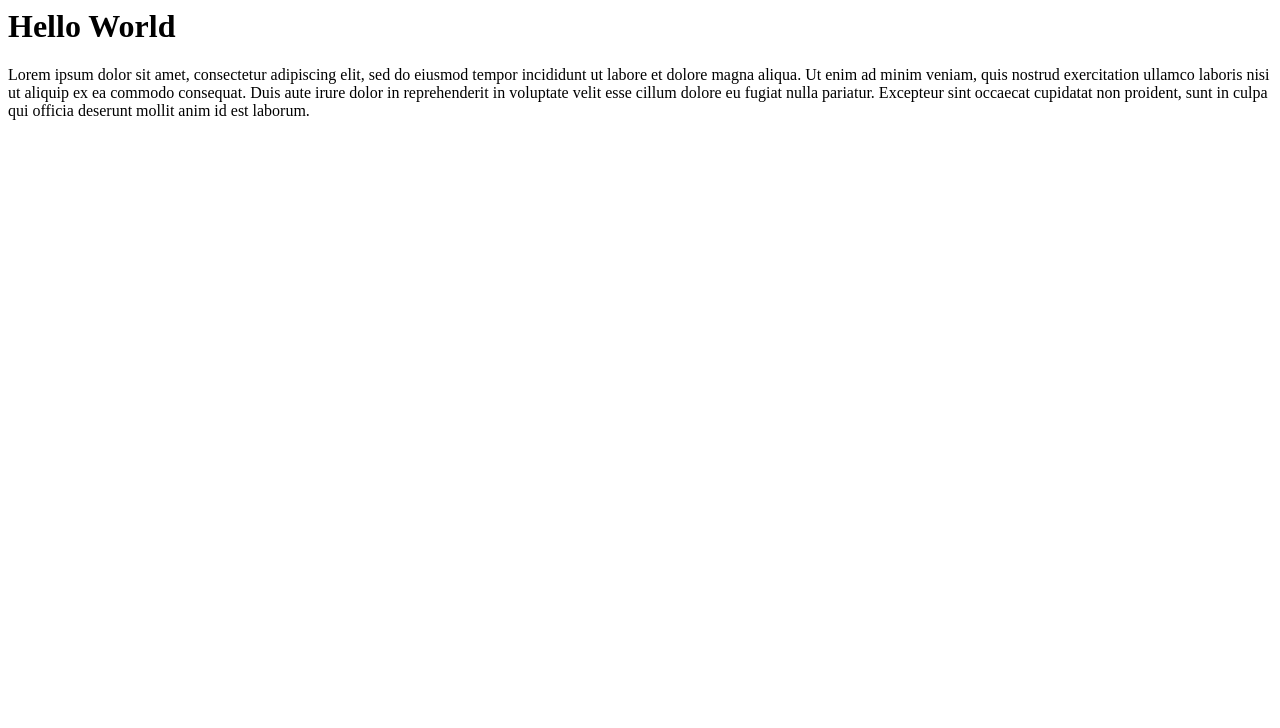
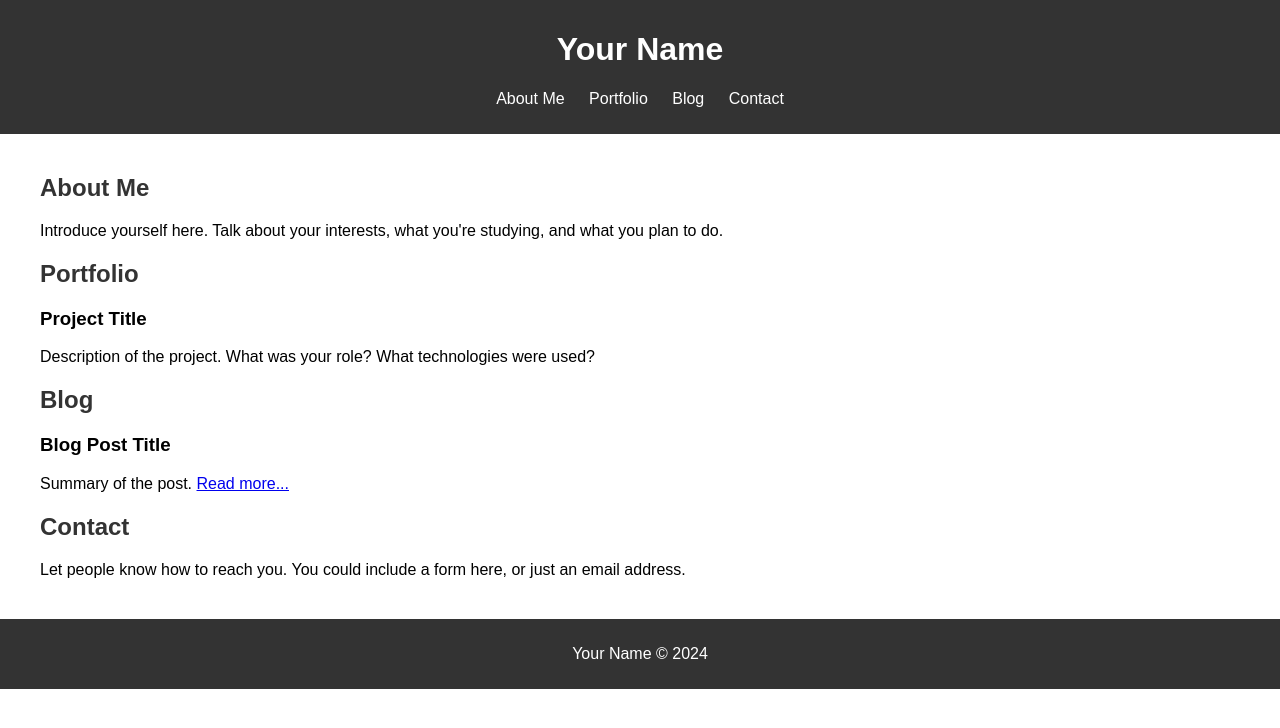
Before and after one commit to Dicenas/dicenas.github.io, a plain HTML site: page index.html in a window 1280 px wide. Drawn offline with Linux system fonts and the light colour scheme.

Commit message:
updated_content

```diff
--- a/index.html
+++ b/index.html
@@ -1,11 +1,68 @@
+<!DOCTYPE html>
 <html lang="en">
 <head>
     <meta charset="UTF-8">
     <meta name="viewport" content="width=device-width, initial-scale=1.0">
-    <title>Document</title>
+    <title>Your Name - Portfolio</title>
+    <style>
+        body { font-family: Arial, sans-serif; margin: 0; padding: 0; }
+        .container { max-width: 1200px; margin: auto; padding: 20px; }
+        header, footer { background: #333; color: #fff; text-align: center; padding: 10px 0; }
+        nav ul { padding: 0; list-style-type: none; }
+        nav ul li { display: inline; margin: 0 10px; }
+        nav ul li a { color: #fff; text-decoration: none; }
+        section { margin-bottom: 20px; }
+        h2 { color: #333; }
+        .portfolio-item, .blog-post { margin-bottom: 10px; }
+    </style>
 </head>
 <body>
-    <h1>Hello World</h1>
-    <p>Lorem ipsum dolor sit amet, consectetur adipiscing elit, sed do eiusmod tempor incididunt ut labore et dolore magna aliqua. Ut enim ad minim veniam, quis nostrud exercitation ullamco laboris nisi ut aliquip ex ea commodo consequat. Duis aute irure dolor in reprehenderit in voluptate velit esse cillum dolore eu fugiat nulla pariatur. Excepteur sint occaecat cupidatat non proident, sunt in culpa qui officia deserunt mollit anim id est laborum.</p>
+
+<header>
+    <h1>Your Name</h1>
+    <nav>
+        <ul>
+            <li><a href="#about">About Me</a></li>
+            <li><a href="#portfolio">Portfolio</a></li>
+            <li><a href="#blog">Blog</a></li>
+            <li><a href="#contact">Contact</a></li>
+        </ul>
+    </nav>
+</header>
+
+<div class="container">
+    <section id="about">
+        <h2>About Me</h2>
+        <p>Introduce yourself here. Talk about your interests, what you're studying, and what you plan to do.</p>
+    </section>
+
+    <section id="portfolio">
+        <h2>Portfolio</h2>
+        <div class="portfolio-item">
+            <h3>Project Title</h3>
+            <p>Description of the project. What was your role? What technologies were used?</p>
+        </div>
+        <!-- Add more projects here -->
+    </section>
+
+    <section id="blog">
+        <h2>Blog</h2>
+        <div class="blog-post">
+            <h3>Blog Post Title</h3>
+            <p>Summary of the post. <a href="#">Read more...</a></p>
+        </div>
+        <!-- Add more blog posts here -->
+    </section>
+
+    <section id="contact">
+        <h2>Contact</h2>
+        <p>Let people know how to reach you. You could include a form here, or just an email address.</p>
+    </section>
+</div>
+
+<footer>
+    <p>Your Name &copy; 2024</p>
+</footer>
+
 </body>
 </html>
```
